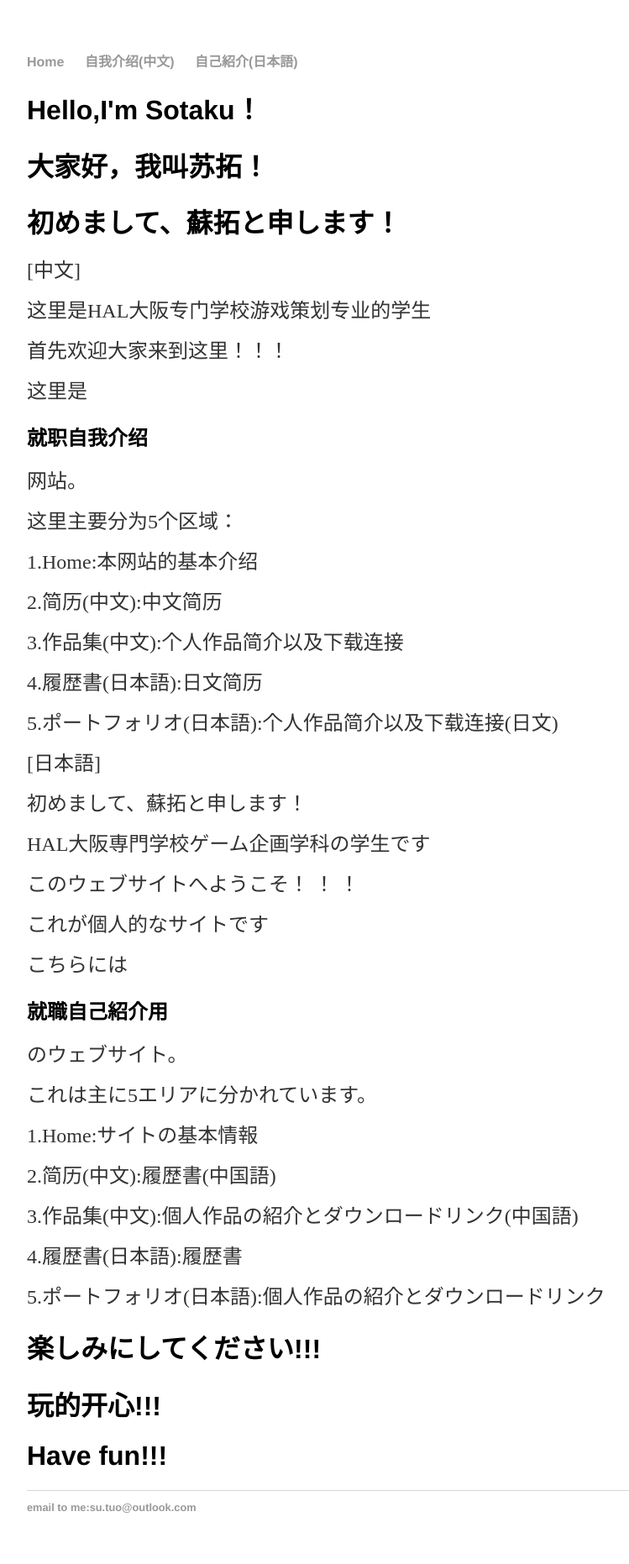
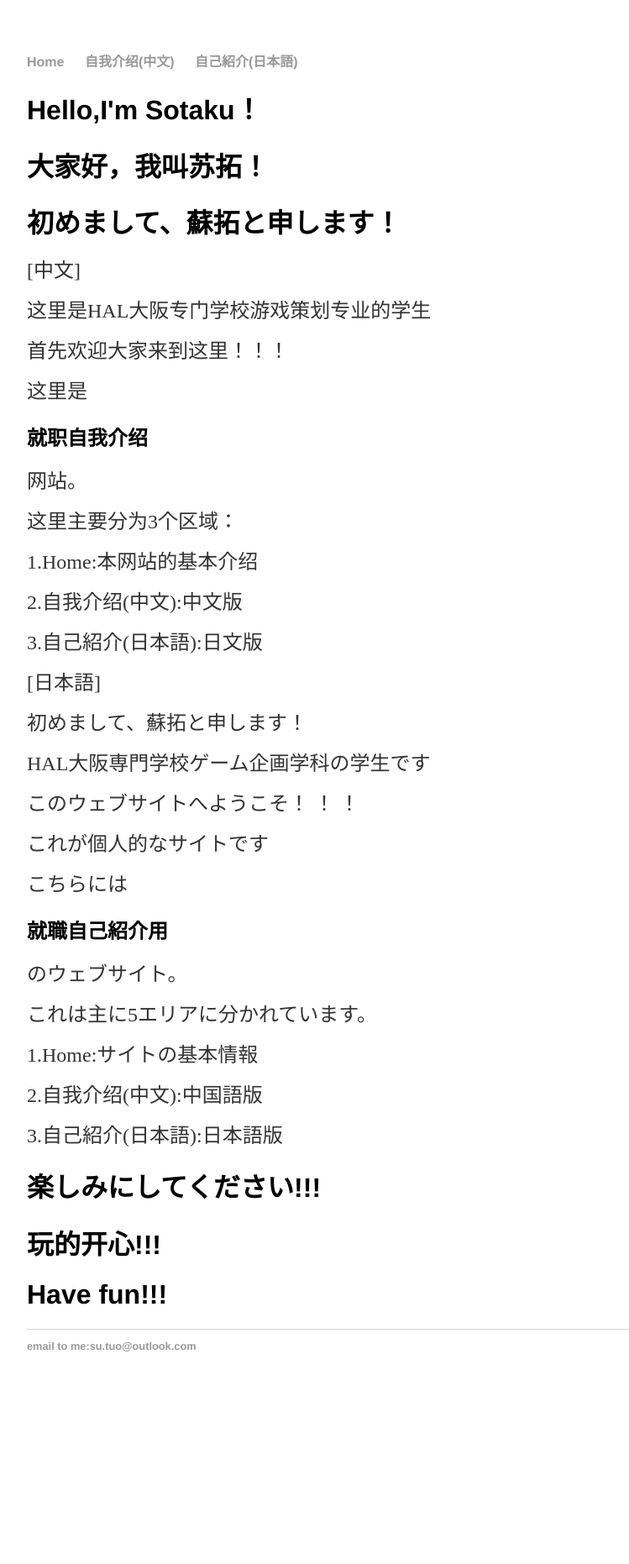
Before and after one commit to SotakuStudio/SotakuStudio.github.io, a Jekyll site: the page built from index.html, in a window 1280 px wide. Shown: the whole page at 84% size, without its empty margins (160-909 px from the left). Built offline with Jekyll 4.4.1, drawn with Linux system fonts in a browser that asks for light colours; after the commit the page ends 1670 px from its top, so only the background shows below that.

Commit message:
Update index.html

```diff
--- a/index.html
+++ b/index.html
@@ -12,12 +12,10 @@ title: SuTuo_Job
     <p>这里是</p>
     <h2>就职自我介绍</h2>
     <p>网站。</p>
-    <p>这里主要分为5个区域：</p>
+    <p>这里主要分为3个区域：</p>
     <p>1.Home:本网站的基本介绍</p>
-    <p>2.简历(中文):中文简历</p>
-    <p>3.作品集(中文):个人作品简介以及下载连接</p>
-    <p>4.履歴書(日本語):日文简历</p>
-    <p>5.ポートフォリオ(日本語):个人作品简介以及下载连接(日文)</p>
+    <p>2.自我介绍(中文):中文版
+    <p>3.自己紹介(日本語):日文版
     <p>[日本語]</p>
     <p>初めまして、蘇拓と申します！</p>
     <p>HAL大阪専門学校ゲーム企画学科の学生です</p>
@@ -26,10 +24,8 @@ title: SuTuo_Job
     <p>こちらには</p><h2>就職自己紹介用</h2><p>のウェブサイト。</p>
     <p>これは主に5エリアに分かれています。</p>
     <p>1.Home:サイトの基本情報</p>
-    <p>2.简历(中文):履歴書(中国語)</p>
-    <p>3.作品集(中文):個人作品の紹介とダウンロードリンク(中国語)</p>
-    <p>4.履歴書(日本語):履歴書</p>
-    <p>5.ポートフォリオ(日本語):個人作品の紹介とダウンロードリンク</p></p>
+    <p>2.自我介绍(中文):中国語版
+    <p>3.自己紹介(日本語):日本語版
     <h1>楽しみにしてください!!!</h1>
     <h1>玩的开心!!!</h1>
     <h1>Have fun!!!</h1>
```
